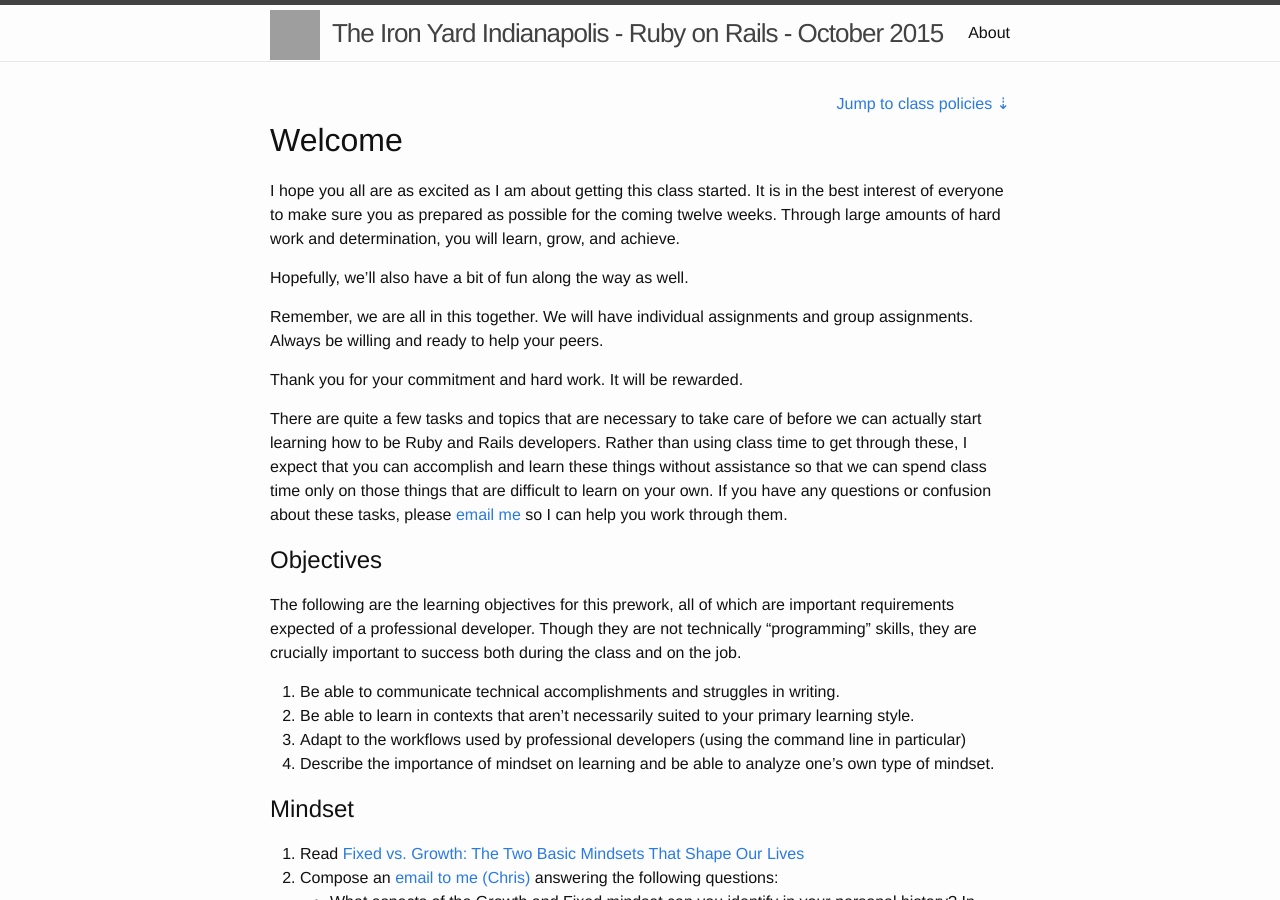
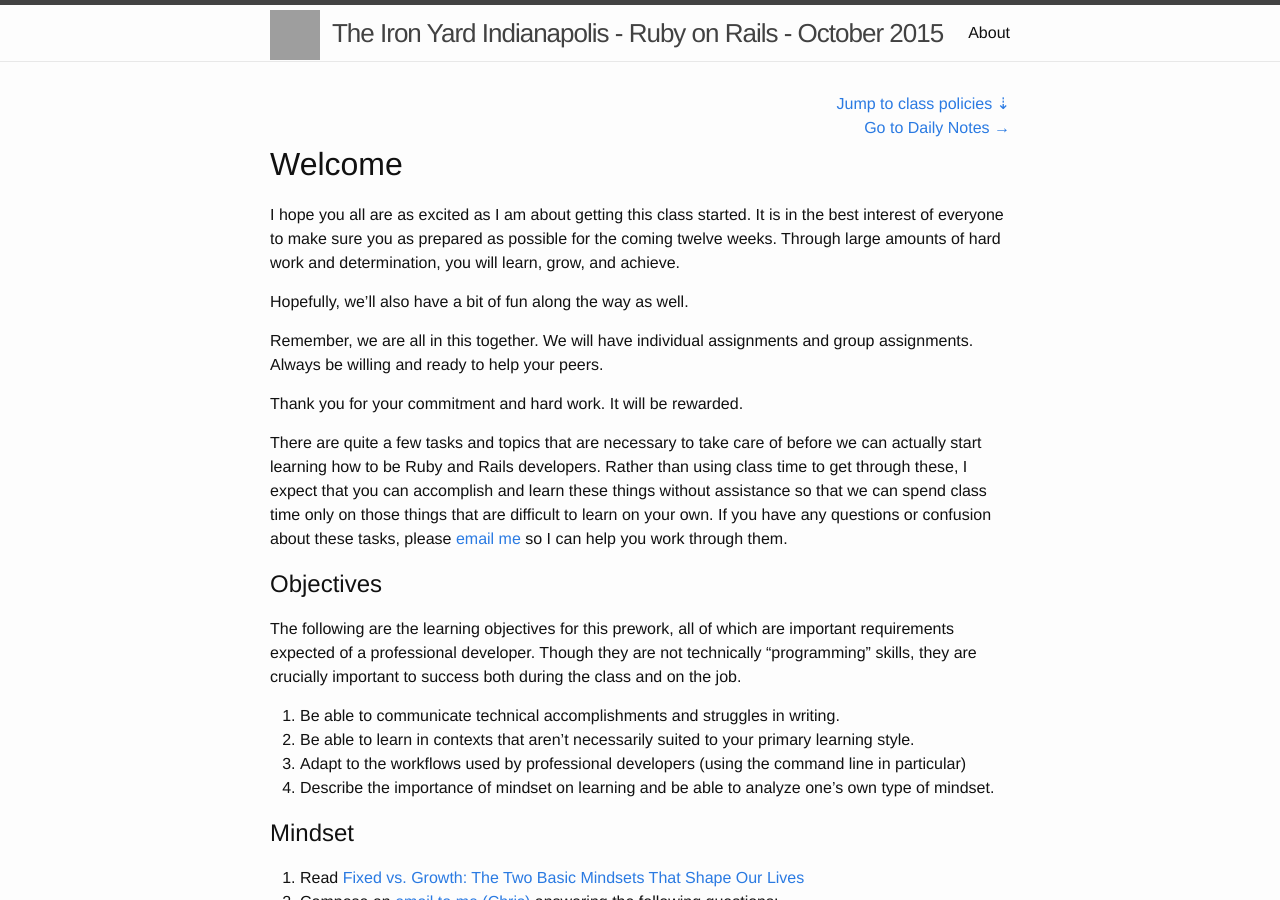
Before and after one commit to the-iron-yard-indy-ror-oct-2015/course_notes, a Jekyll site: the page built from index.html, in a window 1280 px wide and 900 px high. Built offline with Jekyll 4.4.1, drawn with Linux system fonts in a browser that asks for light colours; grey boxes are pictures that could not be loaded.

Commit message:
Adds link to where actual course notes will be

```diff
--- a/Gemfile
+++ b/Gemfile
@@ -1,2 +1,3 @@
 source 'https://rubygems.org'
 gem 'github-pages'
+gem 'jekyll'
--- a/index.html
+++ b/index.html
@@ -4,6 +4,7 @@ layout: default
 
 <div class="home">
   <a href="#policies" class="right">Jump to class policies ⇣</a>
+  <a href="https://github.com/the-iron-yard-indy-ror-oct-2015/course_notes/tree/master/by_week" class="right">Go to Daily Notes &rarr;</a>
 
   {% include_relative README.htm %}
 
```
Also changed, not shown: Gemfile.lock.
